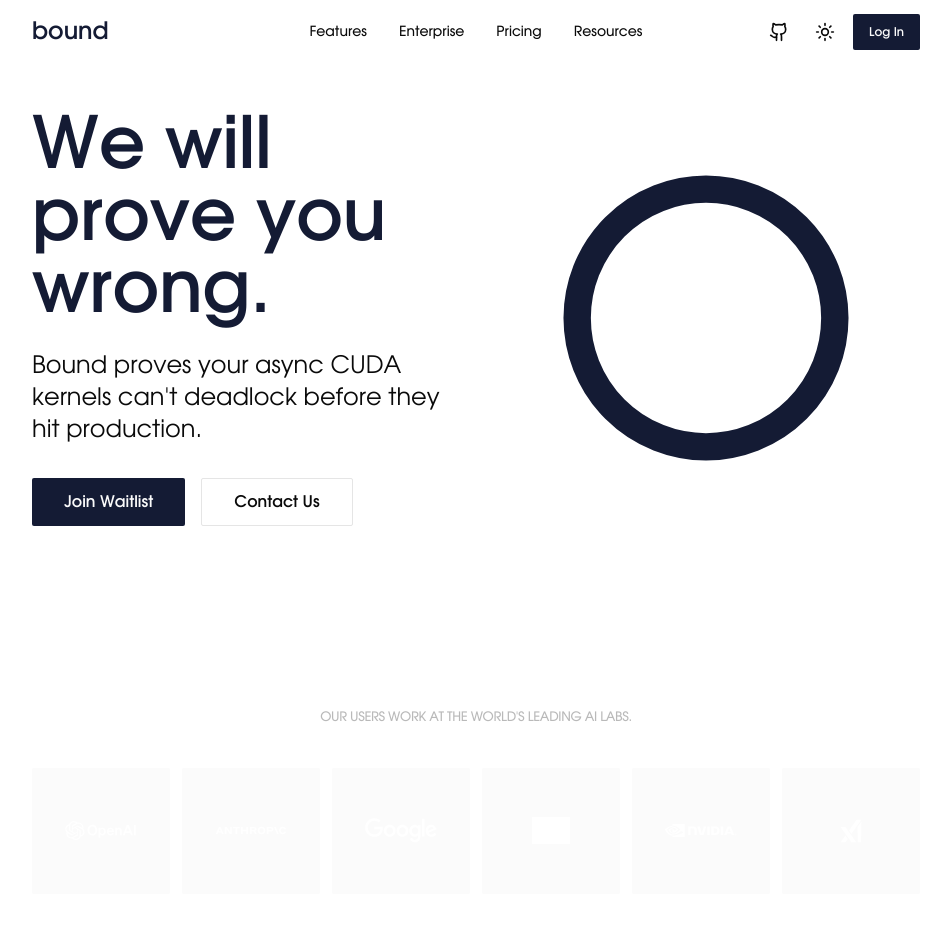
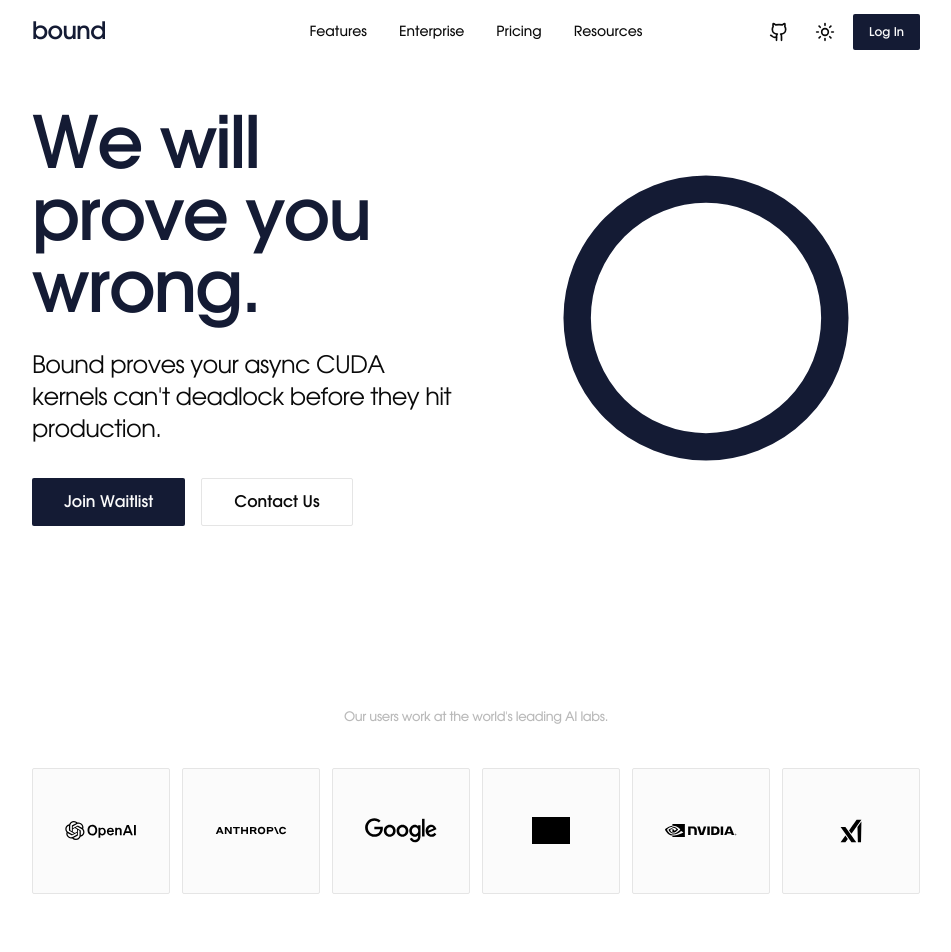
Before and after one commit to vivienhenz24/bound-nextjs, a Next.js app: page / in a window 1280 px wide. Shown: the top 952 px of the page, without its empty margins (164-1115 px from the left). Built offline with nearby package versions, Linux system fonts and the light colour scheme; grey boxes are pictures that could not be loaded.

Commit message:
bg color update

```diff
--- a/src/app/globals.css
+++ b/src/app/globals.css
@@ -81,15 +81,15 @@
 }
 
 .dark {
-  --background: oklch(0.145 0 0);
+  --background: oklch(0.18 0 0);
   --foreground: oklch(0.985 0 0);
-  --card: oklch(0.205 0 0);
+  --card: oklch(0.22 0 0);
   --card-foreground: oklch(0.985 0 0);
-  --popover: oklch(0.205 0 0);
+  --popover: oklch(0.22 0 0);
   --popover-foreground: oklch(0.985 0 0);
   --primary: oklch(0.922 0 0);
   --primary-foreground: oklch(0.205 0 0);
-  --secondary: #111111;
+  --secondary: oklch(0.21 0 0);
   --secondary-foreground: oklch(0.985 0 0);
   --muted: oklch(0.269 0 0);
   --muted-foreground: oklch(0.708 0 0);
--- a/src/components/landing/customer-row.tsx
+++ b/src/components/landing/customer-row.tsx
@@ -37,16 +37,16 @@ export function CustomerRow() {
     return (
         <section className="py-20 bg-background">
             <div className="container mx-auto">
-                <p className="text-center text-[13px] font-medium text-muted-foreground/50 mb-10 tracking-tight uppercase">
+                <p className="text-center text-[13px] font-medium text-muted-foreground/50 mb-10 tracking-tight">
                     Our users work at the world&apos;s leading AI labs.
                 </p>
                 <div className="grid grid-cols-2 md:grid-cols-3 lg:grid-cols-6 gap-3">
                     {labs.map((lab) => (
                         <div
                             key={lab.name}
-                            className="flex items-center justify-center py-12 px-8 bg-secondary/50 border border-white/[0.03] rounded-[var(--radius)] hover:bg-secondary hover:border-white/[0.08] transition-all group relative overflow-hidden"
+                            className="flex items-center justify-center py-12 px-8 bg-secondary/50 border border-border rounded-[var(--radius)] relative overflow-hidden"
                         >
-                            <div className="relative h-7 w-full opacity-100 brightness-0 invert group-hover:opacity-100 group-hover:brightness-100 group-hover:invert-0 transition-all duration-500 flex items-center justify-center">
+                            <div className="relative h-7 w-full opacity-100 brightness-0 dark:invert flex items-center justify-center">
                                 <img
                                     src={lab.dark}
                                     alt={lab.name}
--- a/src/components/landing/hero.tsx
+++ b/src/components/landing/hero.tsx
@@ -10,10 +10,10 @@ export function Hero() {
   return (
     <section className="grid grid-cols-2 gap-8 pt-10 pb-24">
       <div className="flex flex-col items-start justify-center">
-        <h2 className="text-7xl font-semibold text-primary mb-6 max-w-xl">
+        <h2 className="text-7xl font-semibold text-primary mb-6 max-w-xl tracking-tight">
           We will prove you wrong.
         </h2>
-        <p className="text-2xl font-normal text-foreground max-w-md mb-8">
+        <p className="text-2xl font-normal text-foreground max-w-md mb-8 tracking-tight">
           Bound proves your async CUDA kernels can&apos;t deadlock before they hit production.
         </p>
         <div className="flex gap-4">
--- a/src/components/navbar.tsx
+++ b/src/components/navbar.tsx
@@ -8,7 +8,7 @@ export function Navbar() {
   return (
     <nav className="sticky top-0 z-50 w-full bg-background">
       <div className="flex h-16 items-center justify-between relative">
-        <Link href="/" className="text-2xl font-semibold text-primary">
+        <Link href="/" className="text-2xl font-semibold text-primary tracking-tight">
           bound
         </Link>
         <div className="hidden md:flex items-center gap-8 absolute left-1/2 transform -translate-x-1/2">
```
Also changed, not shown: public/Y_Combinator_logo.svg.png (added).
